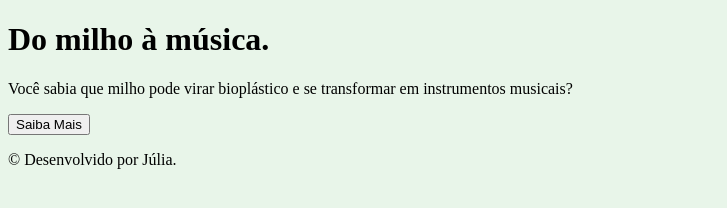
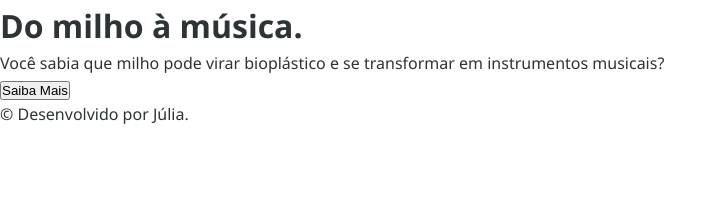
Before and after one commit to mariaeduarda09-ui/Projeto-Agrinho2, a plain HTML site: page index.HTML in a window 1280 px wide. Shown: the whole page, without its empty margins (0-727 px from the left). Drawn offline with Linux system fonts and the light colour scheme.

Commit message:
Update style.css

```diff
--- a/style.css
+++ b/style.css
@@ -1,28 +1,26 @@
-/* Tablets (Telas maiores que 600px) */
-@media screen and (min-width: 600px) {
-    body {
-        background-color: #e3f2fd;
-    }
-
-    .container {
-        flex-direction: row;
-        flex-wrap: wrap;
-    }
-
-    .card {
-        flex: 1;
-    }
+/* Central de Variáveis - Facilita a manutenção e garante consistência */
+:root {
+    --verde-agrinho: #2ecc71;
+    --verde-escuro: #27ae60;
+    --amarelo-destaque: #f1c40f;
+    --cor-texto-escuro: #2d3436;
+    --branco-puro: #ffffff;
+    --sombra-suave: 0 4px 6px rgba(0, 0, 0, 0.1);
 }
 
-/* Desktops (Telas maiores que 1024px) */
-@media screen and (min-width: 1024px) {
-    body {
-        background-color: #e8f5e9;
-    }
+/* Reset Global - Garante que o site comece do zero em qualquer navegador */
+* {
+    margin: 0;
+    padding: 0;
+    box-sizing: border-box;
+}
 
-    .card {
-    padding: 2.5rem;
-    border: 2px solid #4caf50;
-    }
-
+body {
+    font-family: 'Segoe UI', Roboto, Helvetica, Arial, sans-serif;
+    color: var(--cor-texto-escuro);
+    line-height: 1.6;
+    background-color: var(--branco-puro);
+    display: flex;
+    flex-direction: column;
+    min-height: 100vh;
 }
```
